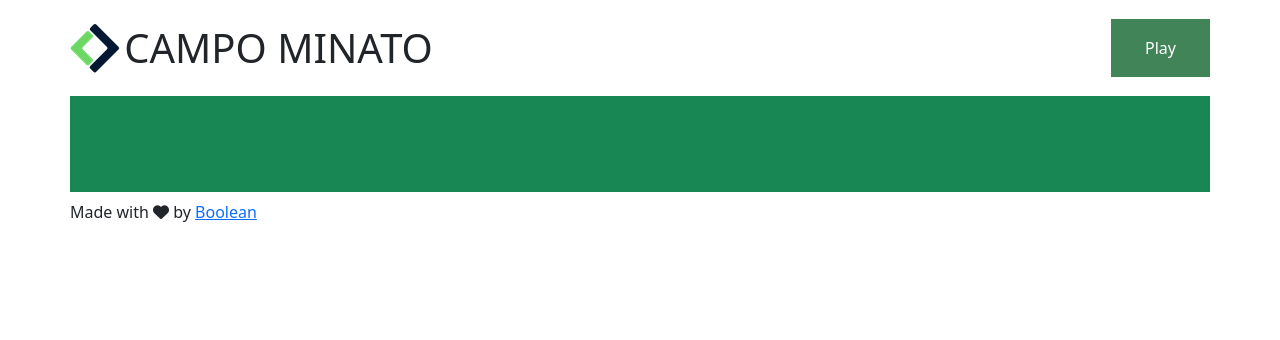
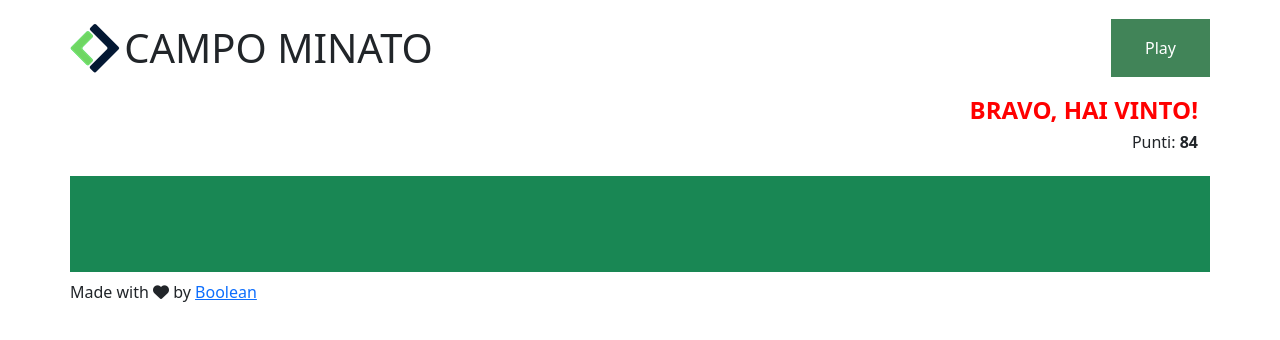
Before and after one commit to MonicaIzzo/js-campominato-dom, a plain HTML site: page index.html in a window 1280 px wide. Drawn offline with nearby package versions, Linux system fonts and the light colour scheme.

Commit message:
modified CSS HTML

```diff
--- a/css/style.css
+++ b/css/style.css
@@ -35,6 +35,10 @@ h1 {
     display: inline;
     line-height: 80px;
     vertical-align: middle;
+}
+
+h4 {
+    color: red;
 }
 
 button {
--- a/index.html
+++ b/index.html
@@ -8,7 +8,7 @@
     <meta name="description" content="Free Web tutorials">
     <meta name="keywords" content="HTML, CSS">
     <meta name="author" content="Monica Izzo">
-    <title>Esercitazione JS Griglia Campo Minato</title>
+    <title>Esercitazione JS Campo Minato DOM</title>
 
     <!-- icon-->
     <link rel="icon" type="image/png" sizes="32x32" href="img/faicon.png">
@@ -39,6 +39,16 @@
             </div>
         </div>
     </div>
+
+
+<div class="container" id="header">
+    <!-- Punteggio -->
+    <div class="text-end">
+        <h4 id="esitoPartita"><strong>BRAVO, HAI VINTO!</strong></h4>
+        <h6>Punti: <span id="punteggio"><strong>84</strong></span></h6>
+    </div>
+    <!-- VITTORIA O PERDIDA -->
+</div>
 <!-- Campo minato -->
 <div class="container text-center bg-success text-white p-5 mx-auto">
     <div class="row d-flex flex-wrap p-0 mx-auto gx-0" id="grid">
```
